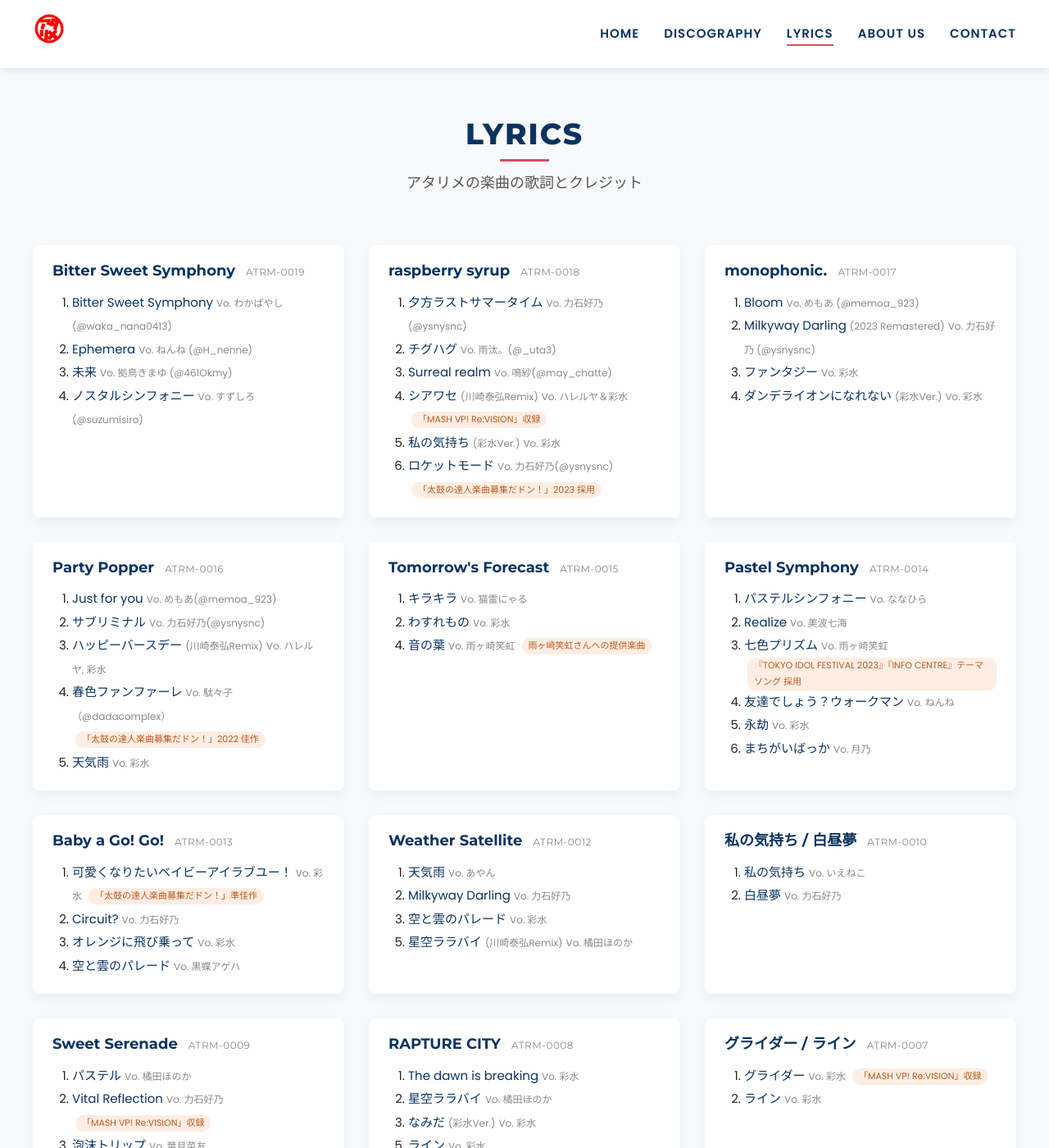
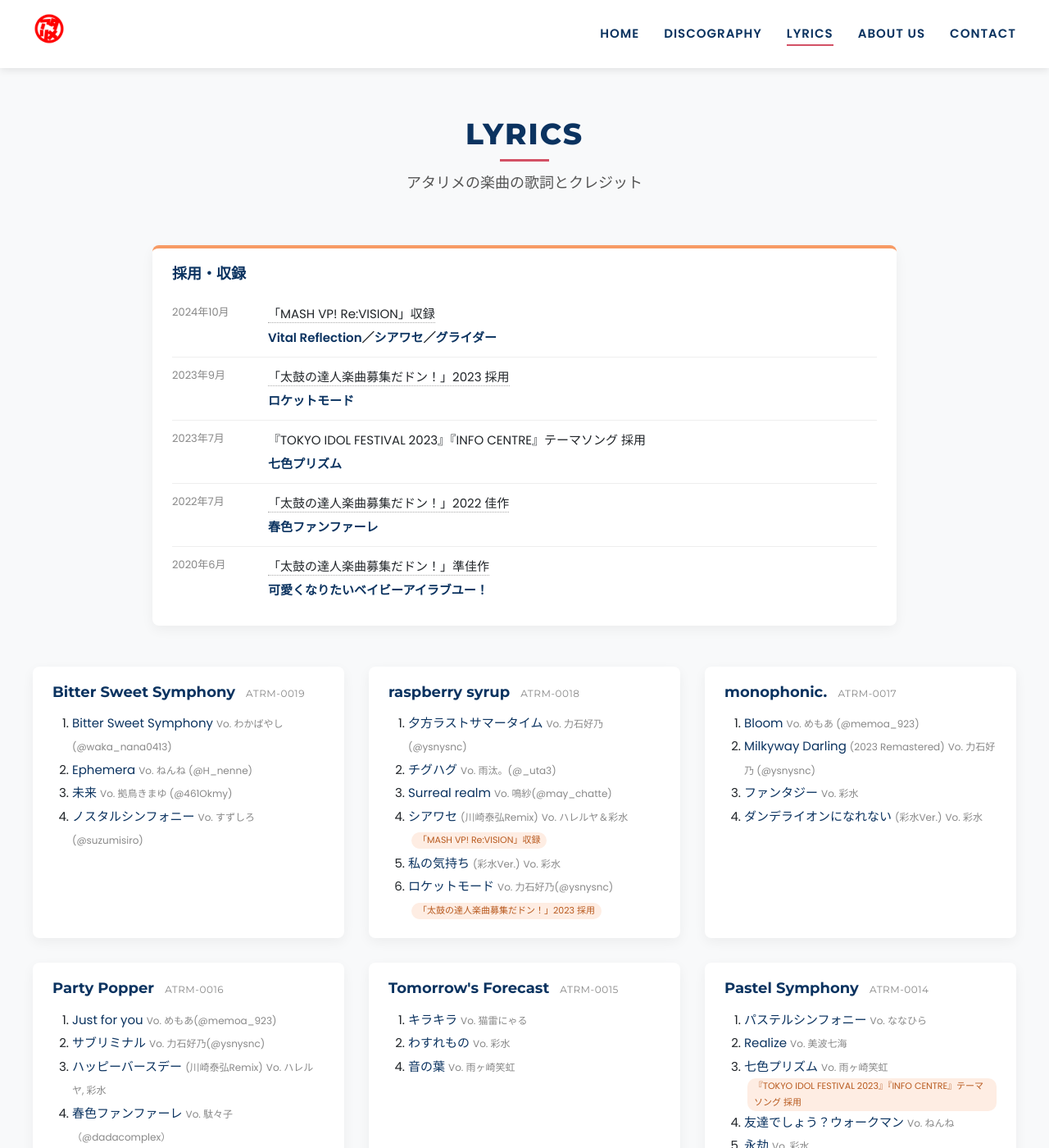
Before and after one commit to atarime7/atarime7.github.io, a Jekyll site: the page built from lyrics/index.html, in a window 1280 px wide and 1400 px high. Shown: the whole window at 82% size. Built offline with Jekyll 4.4.1, drawn with Linux system fonts in a browser that asks for light colours.

Commit message:
歌詞一覧に採用・収録の一覧を追加、音の葉の提供楽曲表記を削除
Co-Authored-By: Claude Opus 5.5 <noreply@anthropic.com>

```diff
--- /dev/null
+++ b/_data/achievements.yml
@@ -0,0 +1,43 @@
+# merge.py の HIGHLIGHTS から自動生成（手で編集しない）
+- ym: "2024-10"
+  date: 2024年10月
+  text: 「MASH VP! Re:VISION」収録
+  slug: vital-reflection
+  title: Vital Reflection
+  url: https://x.com/a_tari_me/status/1842884131556151726
+- ym: "2024-10"
+  date: 2024年10月
+  text: 「MASH VP! Re:VISION」収録
+  slug: shiawase
+  title: シアワセ
+  url: https://x.com/a_tari_me/status/1842884131556151726
+- ym: "2024-10"
+  date: 2024年10月
+  text: 「MASH VP! Re:VISION」収録
+  slug: glider
+  title: グライダー
+  url: https://x.com/a_tari_me/status/1842884131556151726
+- ym: "2023-09"
+  date: 2023年9月
+  text: 「太鼓の達人楽曲募集だドン！」2023 採用
+  slug: rocket-mode
+  title: ロケットモード
+  url: https://x.com/a_tari_me/status/1698295926060966049
+- ym: "2023-07"
+  date: 2023年7月
+  text: 『TOKYO IDOL FESTIVAL 2023』『INFO CENTRE』テーマソング 採用
+  slug: nanairo-prism
+  title: 七色プリズム
+  url: ''
+- ym: "2022-07"
+  date: 2022年7月
+  text: 「太鼓の達人楽曲募集だドン！」2022 佳作
+  slug: haruiro-fanfare
+  title: 春色ファンファーレ
+  url: https://x.com/a_tari_me/status/1552989782354980864
+- ym: "2020-06"
+  date: 2020年6月
+  text: 「太鼓の達人楽曲募集だドン！」準佳作
+  slug: kawaiku-naritai-baby-i-love-you
+  title: 可愛くなりたいベイビーアイラブユー！
+  url: https://x.com/a_tari_me/status/1275743606855233536
--- a/_lyrics/oto-no-ha.md
+++ b/_lyrics/oto-no-ha.md
@@ -14,11 +14,7 @@ vocal: 雨ヶ崎笑虹
 guests:
 - 'Guitar: Tamken'
 - 'Illustration: もけお(@mokeooo)'
-description: アタリメ「音の葉」の歌詞。雨ヶ崎笑虹さんへの提供楽曲。「ひとつ涙を知るたびに 忘れてゆく大事なこと 愛想笑いをするたびに 忘れてゆく本当の自分」 作詞：雨ヶ崎笑虹, aki／作曲：aki
-highlights:
-- date: 2020年10月
-  text: 雨ヶ崎笑虹さんへの提供楽曲
-  url: https://x.com/a_tari_me/status/1319588668084989952
+description: アタリメ「音の葉」の歌詞。「ひとつ涙を知るたびに 忘れてゆく大事なこと 愛想笑いをするたびに 忘れてゆく本当の自分」 作詞：雨ヶ崎笑虹, aki／作曲：aki
 versions:
 - album: Tomorrow’s Forecast
   album_id: ATRM-0015
--- a/css/lyrics.css
+++ b/css/lyrics.css
@@ -275,6 +275,56 @@
 }
 
 /* ===== LYRICS INDEX ===== */
+.lyrics-achievements {
+  max-width: 860px;
+  margin: 0 auto 50px;
+  background: white;
+  border-radius: 8px;
+  padding: 20px 24px;
+  box-shadow: 0 5px 15px rgba(0, 0, 0, 0.05);
+  border-top: 4px solid var(--highlight);
+}
+
+.lyrics-achievements h3 {
+  font-size: 18px;
+  margin: 0 0 12px;
+}
+
+.lyrics-achievements ul {
+  list-style: none;
+  margin: 0;
+  padding: 0;
+}
+
+.lyrics-achievements li {
+  display: grid;
+  grid-template-columns: 7em 1fr;
+  gap: 2px 12px;
+  padding: 10px 0;
+  border-top: 1px solid #eee;
+  font-size: 15px;
+}
+
+.lyrics-achievements li:first-child {
+  border-top: 0;
+}
+
+.lyrics-achievements .highlight-date {
+  grid-row: span 2;
+  font-size: 13px;
+  color: #888;
+  font-variant-numeric: tabular-nums;
+}
+
+.lyrics-achievements .achievement-songs {
+  font-weight: 600;
+}
+
+.lyrics-achievements .achievement-text a {
+  color: inherit;
+  border-bottom: 1px dotted #aaa;
+}
+
 .lyrics-album-list {
   display: grid;
   grid-template-columns: repeat(auto-fill, minmax(320px, 1fr));
--- a/lyrics/index.html
+++ b/lyrics/index.html
@@ -8,6 +8,22 @@ description: アタリメの楽曲の歌詞一覧。M3などで頒布したCD全
 		<div class="section-header">
 			<h2>Lyrics</h2>
 			<p>アタリメの楽曲の歌詞とクレジット</p>
+		</div>
+
+		<!-- 採用・収録 -->
+		{%- assign achievement_groups = site.data.achievements | group_by: "text" %}
+		<div class="lyrics-achievements">
+			<h3>採用・収録</h3>
+			<ul>
+				{%- for g in achievement_groups -%}
+				{%- assign first = g.items | first %}
+				<li>
+					<span class="highlight-date">{{ first.date }}</span>
+					<span class="achievement-text">{% if first.url != "" %}<a href="{{ first.url }}" target="_blank" rel="noopener">{{ g.name }}</a>{% else %}{{ g.name }}{% endif %}</span>
+					<span class="achievement-songs">{% for a in g.items %}<a href="/lyrics/{{ a.slug }}/">{{ a.title }}</a>{% unless forloop.last %}／{% endunless %}{% endfor %}</span>
+				</li>
+				{%- endfor %}
+			</ul>
 		</div>
 
 		{%- assign albums = site.data.albums | reverse -%}
```
